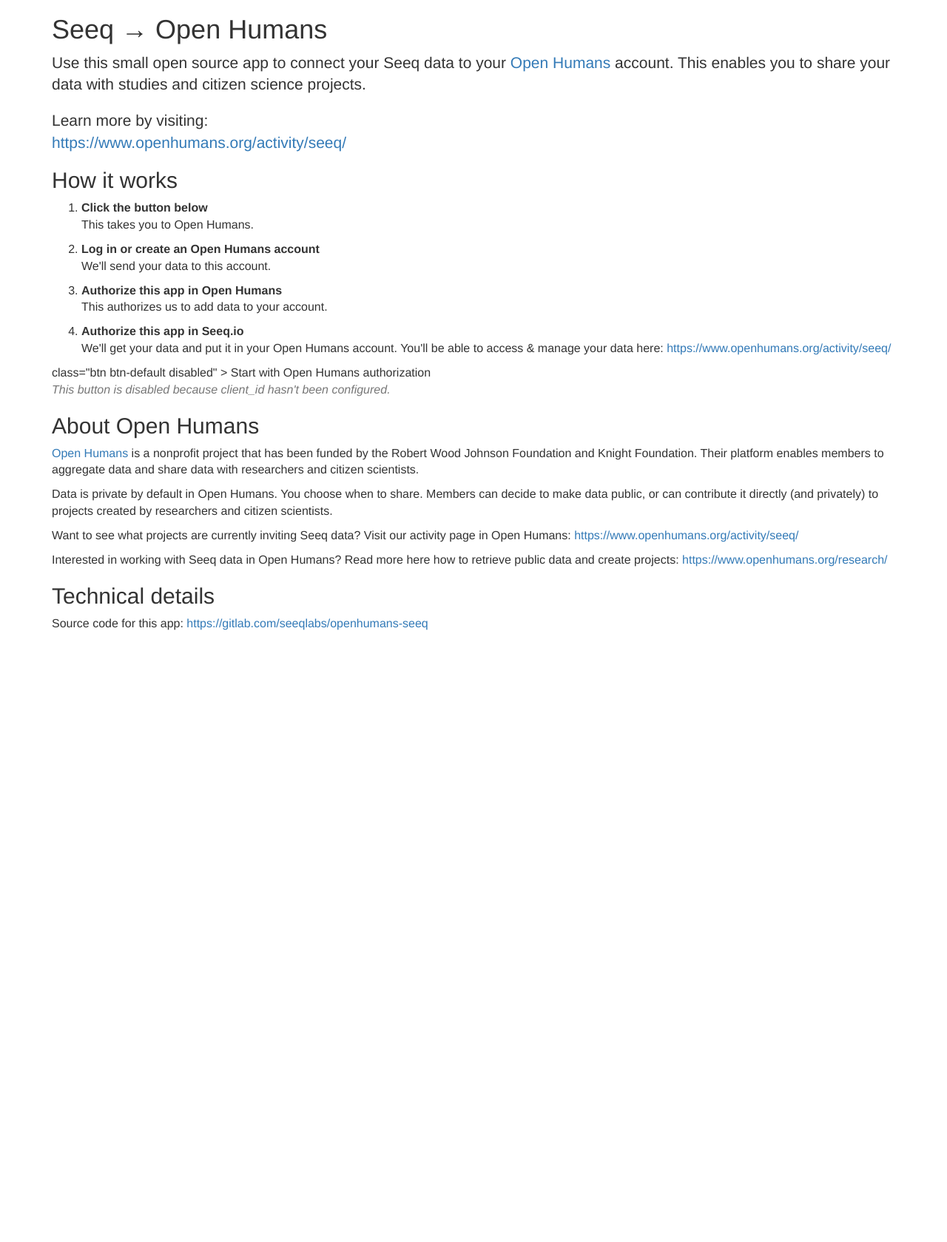
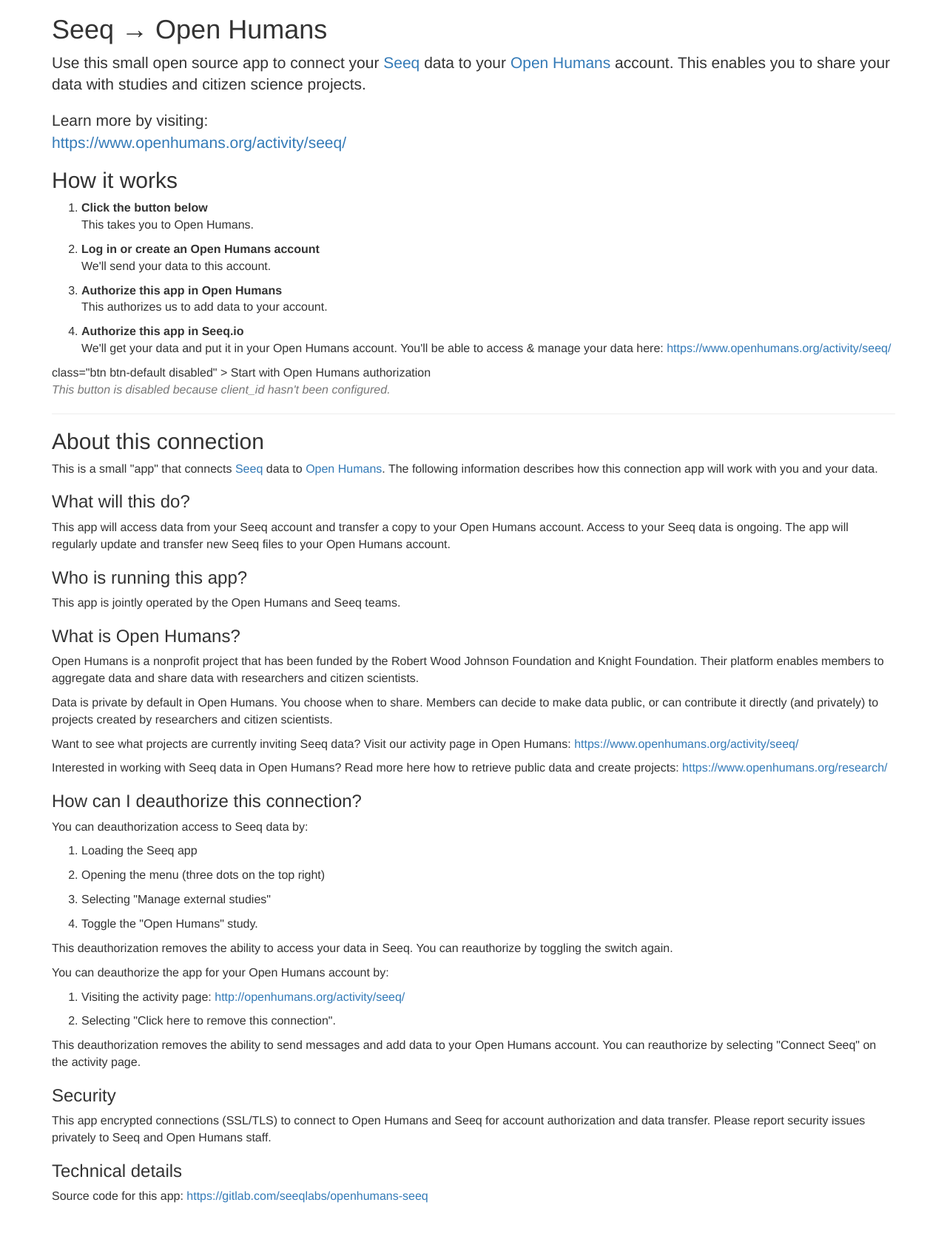
Before and after one commit to OpenHumans/openhumans-seeq, a Django app: page / in a window 1280 px wide. Shown: the whole page at 74% size. Before the commit the page ends 852 px from the top, so only its background shows below. Run offline with Django 3.2, Linux system fonts and the light colour scheme; parts of the project's set-up code (start-up, migrations or seed data) failed here and were passed over; some libraries are stand-ins or nearby versions.

Commit message:
Expand "about" stuff.

```diff
--- a/openhumans_seeq/static/main.css
+++ b/openhumans_seeq/static/main.css
@@ -1,6 +1,7 @@
 /* Create new styles and override default Bootstrap here. */
 body {
   font-size: 16px;
+  padding-bottom: 40px;
 }
 
 li {
--- /dev/null
+++ b/openhumans_seeq/templates/openhumans_seeq/about_partial.html
@@ -0,0 +1,77 @@
+
+<h2>About this connection</h2>
+<p>
+  This is a small "app" that connects <a href="https://seeq.io">Seeq</a> data
+  to <a href="https://www.openhumans.org">Open Humans</a>. The following
+  information describes how this connection app will work with you and your
+  data.
+</p>
+<h3>What will this do?</h3>
+<p>
+  This app will access data from your Seeq account and transfer a copy to your
+  Open Humans account. Access to your Seeq data is ongoing. The app will
+  regularly update and transfer new Seeq files to your Open Humans account.
+</p>
+<h3>Who is running this app?</h3>
+<p>
+  This app is jointly operated by the Open Humans and Seeq teams.
+</p>
+<h3>What is Open Humans?</h3>
+<p>
+  Open Humans is a nonprofit project that has been funded by the Robert Wood
+  Johnson Foundation and Knight Foundation. Their platform enables members to
+  aggregate data and share data with researchers and citizen scientists.
+</p>
+<p>
+  Data is private by default in Open Humans. You choose when to share.
+  Members can decide to make data public, or can contribute it directly
+  (and privately) to projects created by researchers and citizen
+  scientists.
+</p>
+<p>
+  Want to see what projects are currently inviting Seeq data?
+  Visit our activity page in Open Humans:
+  <a href="{{ oh_proj_page }}">{{ oh_proj_page }}</a>
+</p>
+<p>
+  Interested in working with Seeq data in Open Humans? Read more
+  here how to retrieve public data and create projects:
+  <a href="https://www.openhumans.org/research/">https://www.openhumans.org/research/</a>
+</p>
+<h3>How can I deauthorize this connection?</h3>
+<p>
+  You can deauthorization access to Seeq data by:
+  <ol>
+    <li>Loading the Seeq app</li>
+    <li>Opening the menu (three dots on the top right)</li>
+    <li>Selecting "Manage external studies"</li>
+    <li>Toggle the "Open Humans" study.</li>
+  </ol>
+  This deauthorization removes the ability to access your data in Seeq.
+  You can reauthorize by toggling the switch again.
+</p>
+<p>
+  You can deauthorize the app for your Open Humans account by:
+  <ol>
+    <li>Visiting the activity page:
+      <a href="http://openhumans.org/activity/seeq/">http://openhumans.org/activity/seeq/</a>
+    </li>
+    <li>
+      Selecting "Click here to remove this connection".
+    </li>
+  </ol>
+  This deauthorization removes the ability to send messages and add data to
+  your Open Humans account. You can reauthorize by selecting "Connect Seeq" on
+  the activity page.
+</p>
+<h3>Security</h3>
+<p>
+  This app encrypted connections (SSL/TLS) to connect to Open Humans and Seeq
+  for account authorization and data transfer. Please report security issues
+  privately to Seeq and Open Humans staff.
+</p>
+<h3>Technical details</h3>
+<p>
+  Source code for this app:
+  <a href="https://gitlab.com/seeqlabs/openhumans-seeq">https://gitlab.com/seeqlabs/openhumans-seeq</a>
+</p>
--- a/openhumans_seeq/templates/openhumans_seeq/complete.html
+++ b/openhumans_seeq/templates/openhumans_seeq/complete.html
@@ -47,6 +47,8 @@
       <p class="lead">
         <a class="btn btn-lg btn-primary" href="{{ seeq_url }}">Authorize Seeq</a>
       </p>
+      <hr>
+      {% include 'openhumans_seeq/about_partial.html' %}
     </div>
 
     <!-- Bootstrap core JavaScript
--- a/openhumans_seeq/templates/openhumans_seeq/index.html
+++ b/openhumans_seeq/templates/openhumans_seeq/index.html
@@ -34,7 +34,8 @@
     <div class="container">
       <h1>Seeq &rarr; Open Humans</h1>
       <p class="lead">
-        Use this small open source app to connect your Seeq data to your
+        Use this small open source app to connect your
+        <a href="https://seeq.io">Seeq</a> data to your
         <a href="https://www.openhumans.org/">Open Humans</a> account.
         This enables you to share your data with studies and citizen science
         projects.
@@ -72,34 +73,8 @@
         This button is disabled because client_id hasn't been configured.
       </i></p>
       {% endif %}
-      <h2>About Open Humans</h2>
-      <p>
-        <a href="https://www.openhumans.org/">Open Humans</a> is a nonprofit
-        project that has been funded by the Robert Wood Johnson Foundation and
-        Knight Foundation. Their platform enables members to aggregate data and
-        share data with researchers and citizen scientists.
-      </p>
-      <p>
-        Data is private by default in Open Humans. You choose when to share.
-        Members can decide to make data public, or can contribute it directly
-        (and privately) to projects created by researchers and citizen
-        scientists.
-      </p>
-      <p>
-        Want to see what projects are currently inviting Seeq data?
-        Visit our activity page in Open Humans:
-        <a href="{{ oh_proj_page }}">{{ oh_proj_page }}</a>
-      </p>
-      <p>
-        Interested in working with Seeq data in Open Humans? Read more
-        here how to retrieve public data and create projects:
-        <a href="https://www.openhumans.org/research/">https://www.openhumans.org/research/</a>
-      </p>
-      <h2>Technical details</h2>
-      <p>
-        Source code for this app:
-        <a href="https://gitlab.com/seeqlabs/openhumans-seeq">https://gitlab.com/seeqlabs/openhumans-seeq</a>
-      </p>
+      <hr>
+      {% include 'openhumans_seeq/about_partial.html' %}
     </div>
 
     <!-- Bootstrap core JavaScript
```
